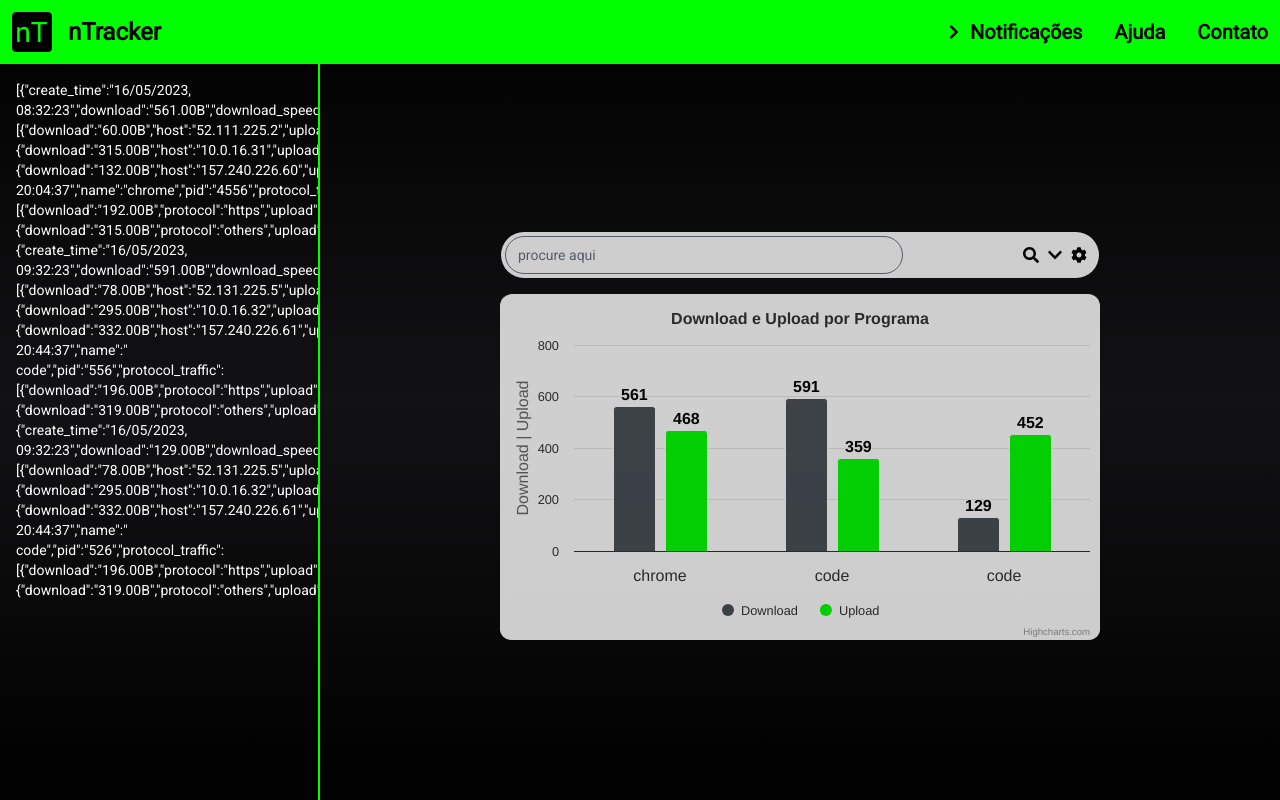
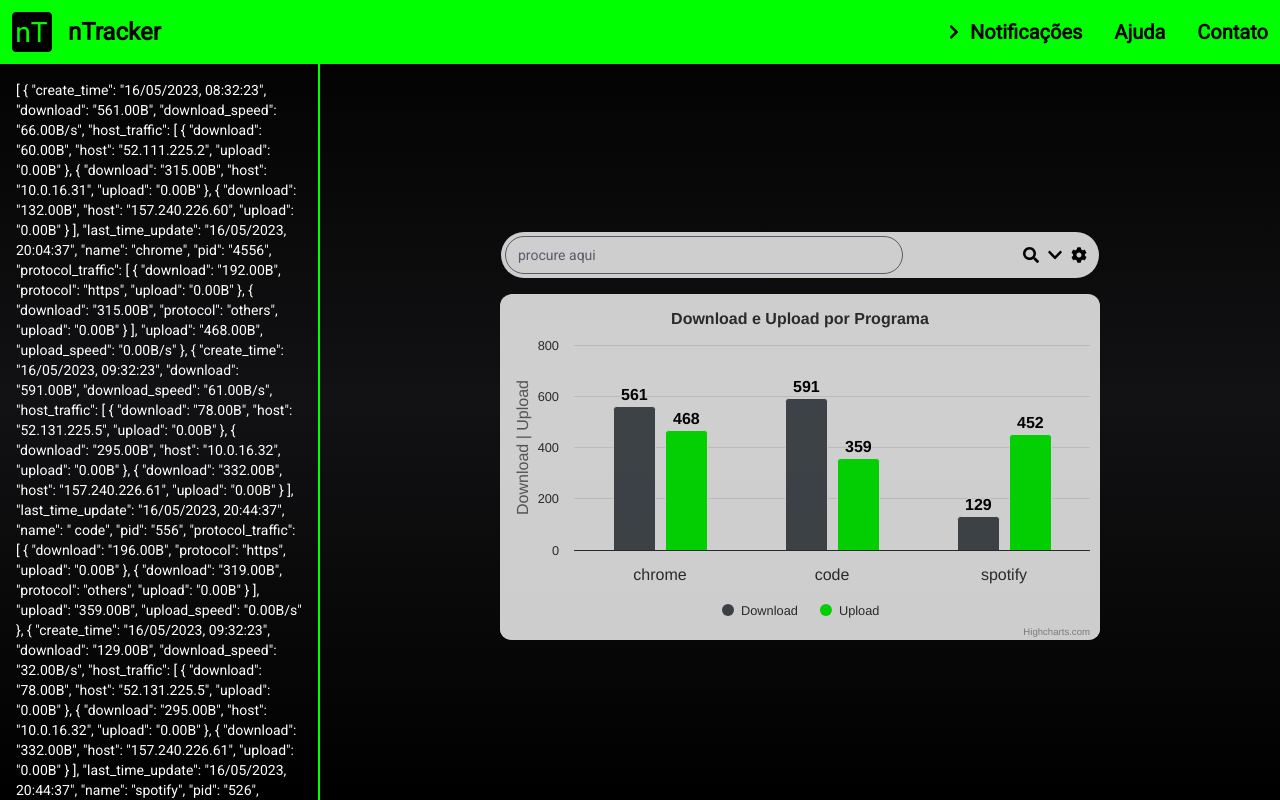
Before and after one commit to jvoliveirag/Hackathon-Inatel-2023, a Next.js app in the folder frontend/: page / in a window 1280 px wide. Built offline with nearby package versions, Linux system fonts and the light colour scheme.

Commit message:
style: adjusting the text to the div area.

```diff
--- a/frontend/src/pages/index.tsx
+++ b/frontend/src/pages/index.tsx
@@ -109,7 +109,7 @@
       }
       ],
       "last_time_update": "16/05/2023, 20:44:37",
-      "name": " code",
+      "name": "spotify",
       "pid": "526",
       "protocol_traffic": [
       {
@@ -254,7 +254,7 @@
 
         <aside className="col-start-1 absolute md:w-1/4 h-screen lg:visible invisible border-0 border-r-2 border-green-400 overflow-x-auto overflow-y-hidden">
           <div className='mt-20'>
-            <h2 className='text-white text-left m-4 justify-center items-center text-sm font-thin'>{JSON.stringify(assets)}</h2>
+            <h2 className='text-white text-left m-4 justify-center items-center text-sm font-thin'>{JSON.stringify(assets, null, 2)}</h2>
           </div>
         </aside>
 
```
